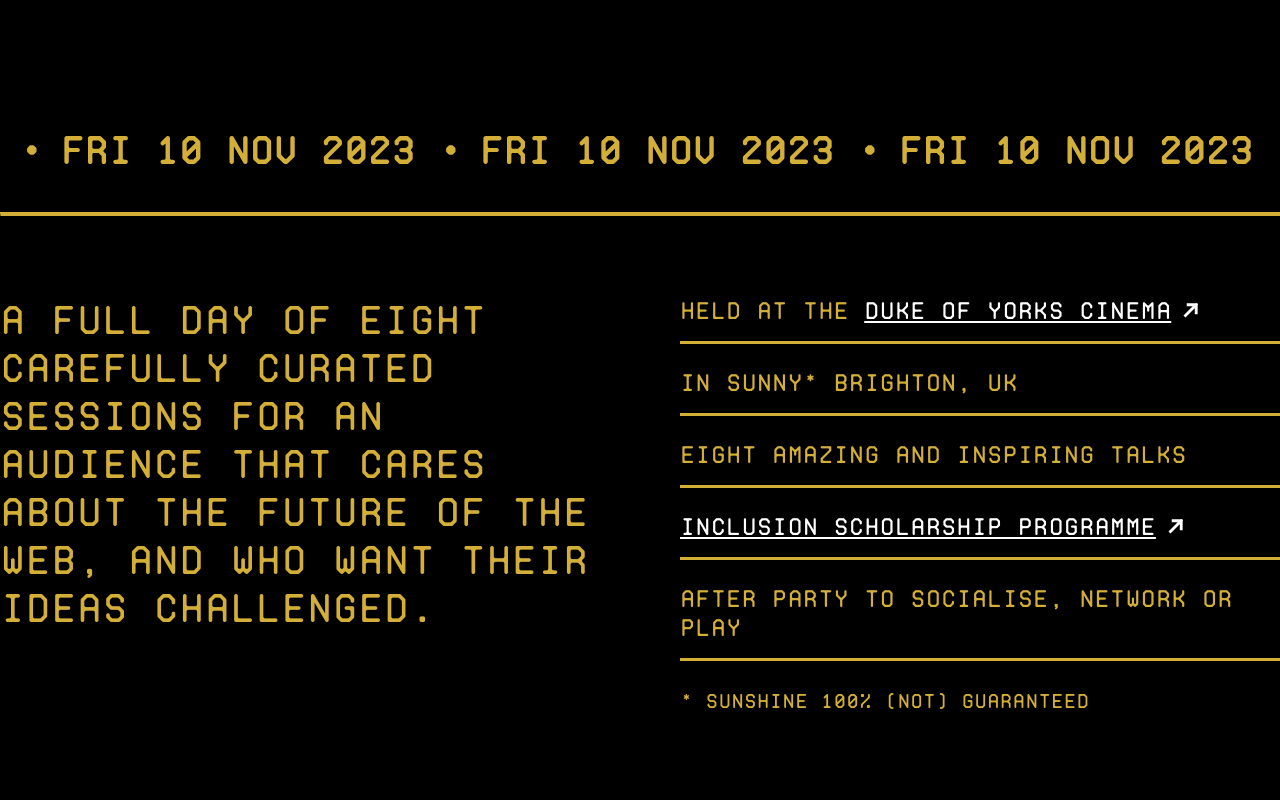
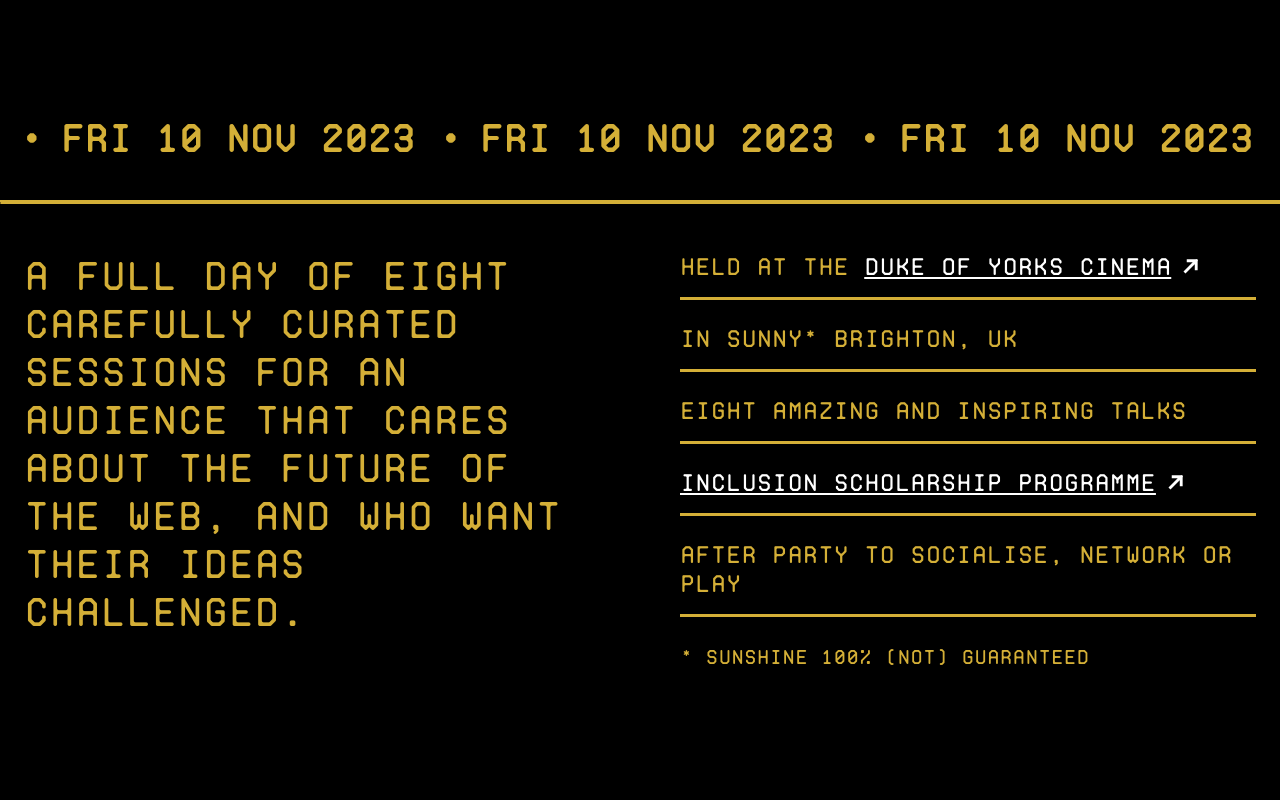
Before and after one commit to leftlogic/ffconf2023, a website: page index.html in a window 1280 px wide. Shown: the part 360-1160 px from the top of the page. Drawn offline with Linux system fonts and the light colour scheme.

Commit message:
tidy up css for narrow viewport
basically padding

```diff
--- a/style.css
+++ b/style.css
@@ -10,6 +10,7 @@
     'Segoe UI', Roboto, Oxygen-Sans, Ubuntu, Cantarell, 'Helvetica Neue',
     sans-serif;
   color: #d4af37;
+  box-sizing: border-box;
 }
 
 h1 {
@@ -45,6 +46,7 @@ h2 time {
 h2 {
   margin: 48px 0;
   font-size: clamp(32px, 6.5vw, 72px);
+  width: 100%;
 }
 
 html {
@@ -61,15 +63,15 @@ body {
   background-repeat: repeat-x;
   background-position: -20% bottom;
   background-size: 120px;
+  display: flex;
+  flex-direction: column;
+  align-items: center;
 }
 
 h1, main, footer {
-  margin: 0 auto;
+  padding: 0 24px;
   max-width: 1440px;
-}
-
-main, footer {
-  margin: 24px auto;
+  width: 100%;
 }
 
 footer {
@@ -139,6 +141,8 @@ hr {
   border-top: 4px solid;
   margin-top: 42px;
   margin-bottom: 32px;
+  width: 100%;
+  margin: 0;
 }
 
 ul li {
```
